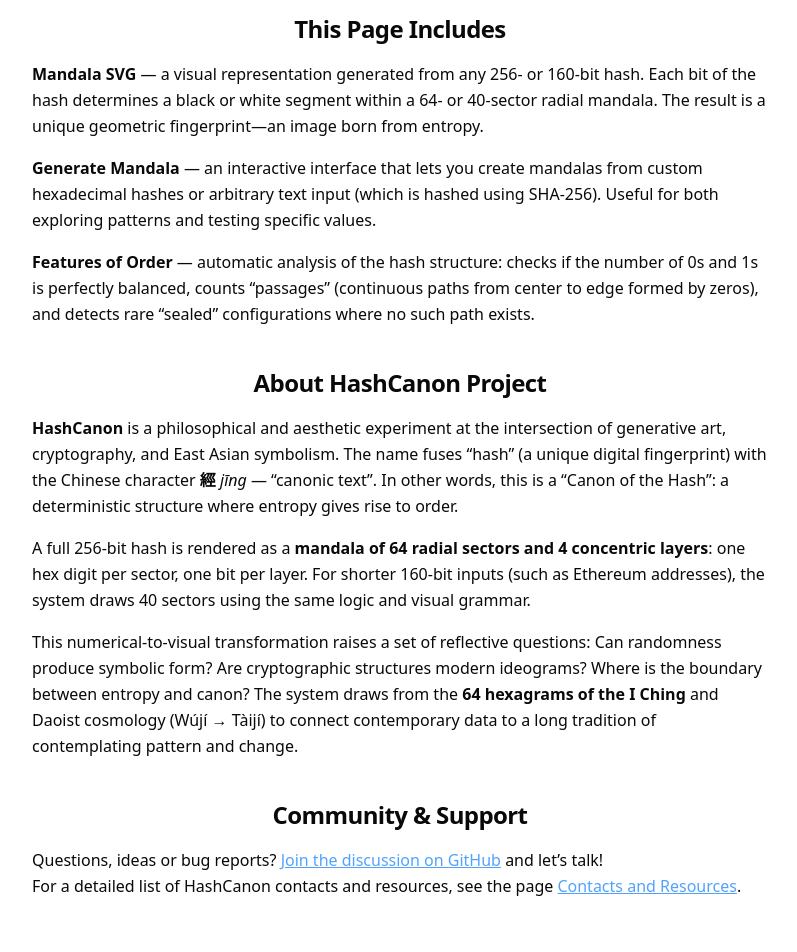
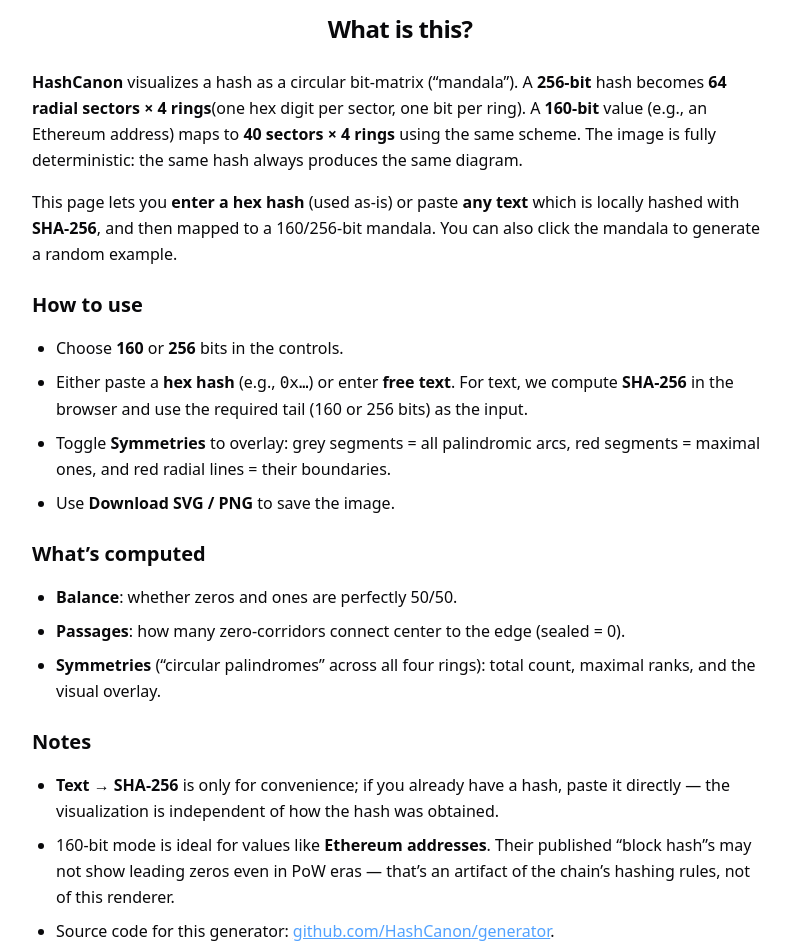
Before and after one commit to HashCanon/generator, a React (Vite) app: page / in a window 1280 px wide. Shown: the part 1440-2392 px from the top of the page, without its empty margins (240-1037 px from the left). Before the commit the page ends 2371 px from the top, so only its background shows below. Built offline with nearby package versions, Linux system fonts and the light colour scheme.

Commit message:
feat(ui): merge About & Includes into single InfoSection; add simple “How to use / What’s computed / Notes”; link to resources hub & generator repo

```diff
--- a/src/App.tsx
+++ b/src/App.tsx
@@ -8,8 +8,7 @@ import {
 } from './utils/mandala';
 import { ContactBlock } from './components/ContactBlock';
 import { MandalaControls } from './components/MandalaControls';
-import AboutSection from './components/AboutSection';
-import IncludesSection from './components/IncludesSection';
+import InfoSection from './components/InfoSection';
 import { useResponsiveSvg } from './hooks/useResponsiveSvg';
 import FeaturesSection from './components/FeaturesSection';
 import { useAutoThemeClass } from './hooks/useAutoThemeClass'
@@ -108,8 +107,7 @@ function App() {
           onGenerate={handleGenerate}
           showSymmetries={showSymmetries}
         />
-        <IncludesSection />
-        <AboutSection />
+        <InfoSection />
         <ContactBlock />
       </main>
     </>
--- a/src/components/AboutSection.tsx
+++ /dev/null
@@ -1,36 +0,0 @@
-// src/components/AboutSection.tsx
-
-export default function AboutSection() {
-  return (
-    <main className="space-y-4 mt-10">
-      <h2 className="text-center text-2xl font-semibold tracking-tight">
-        About HashCanon Project
-      </h2>
-
-      <div className="space-y-4 text-base leading-relaxed">
-        <p>
-          <strong>HashCanon</strong> is a philosophical and aesthetic
-          experiment at the intersection of generative art, cryptography, and East Asian symbolism.
-          The name fuses “hash” (a unique digital fingerprint) with the Chinese character{" "}
-          <strong>經</strong> <em>jīng</em> — “canonic text”. In other
-          words, this is a “Canon of the Hash”: a deterministic structure where entropy gives rise to order.
-        </p>
-
-        <p>
-          A full 256-bit hash is rendered as a{" "}
-          <strong>mandala of 64 radial sectors and 4 concentric layers</strong>
-          : one hex digit per sector, one bit per layer. For shorter 160-bit inputs (such as Ethereum addresses),
-          the system draws 40 sectors using the same logic and visual grammar.
-        </p>
-
-        <p>
-          This numerical-to-visual transformation raises a set of reflective questions:
-          Can randomness produce symbolic form? Are cryptographic structures modern ideograms?
-          Where is the boundary between entropy and canon? The system draws from the{" "}
-          <strong>64 hexagrams of the I&nbsp;Ching</strong> and Daoist
-          cosmology (Wújí → Tàijí) to connect contemporary data to a long tradition of contemplating pattern and change.
-        </p>
-      </div>
-    </main>
-  )
-}
--- a/src/components/IncludesSection.tsx
+++ /dev/null
@@ -1,30 +0,0 @@
-// src/components/IncludesSection.tsx
-
-export default function IncludesSection() {
-  return (
-    <main className="space-y-4 mt-10">
-      <h2 className="text-center text-2xl font-semibold tracking-tight">
-        This Page Includes
-      </h2>
-      <div className="space-y-4 text-base leading-relaxed">
-        <p>
-          <strong>Mandala SVG</strong> — a visual representation
-          generated from any 256- or 160-bit hash. Each bit of the hash determines a black or
-          white segment within a 64- or 40-sector radial mandala. The result is a unique geometric
-          fingerprint—an image born from entropy.
-        </p>
-        <p>
-          <strong>Generate Mandala</strong> — an interactive interface
-          that lets you create mandalas from custom hexadecimal hashes or arbitrary text input
-          (which is hashed using SHA-256). Useful for both exploring patterns and testing specific values.
-        </p>
-        <p>
-          <strong>Features of Order</strong> — automatic analysis of the
-          hash structure: checks if the number of 0s and 1s is perfectly balanced, counts “passages”
-          (continuous paths from center to edge formed by zeros), and detects rare “sealed”
-          configurations where no such path exists.
-        </p>
-      </div>
-    </main>
-  )
-}
--- /dev/null
+++ b/src/components/InfoSection.tsx
@@ -0,0 +1,81 @@
+// src/components/InfoSection.tsx
+export default function InfoSection() {
+  return (
+    <section className="space-y-6 mt-10">
+      <h2 className="text-center text-2xl font-semibold tracking-tight">
+        What is this?
+      </h2>
+      <div className="space-y-4 text-base leading-relaxed">
+        <p>
+          <strong>HashCanon</strong> visualizes a hash as a circular bit-matrix (“mandala”).
+          A <strong>256-bit</strong> hash becomes <strong>64 radial sectors × 4 rings</strong>
+          (one hex digit per sector, one bit per ring). A <strong>160-bit</strong> value
+          (e.g., an Ethereum address) maps to <strong>40 sectors × 4 rings</strong> using the same scheme.
+          The image is fully deterministic: the same hash always produces the same diagram.
+        </p>
+
+        <p>
+          This page lets you <strong>enter a hex hash</strong> (used as-is) or paste
+          <strong> any text</strong> which is locally hashed with <strong>SHA-256</strong>,
+          and then mapped to a 160/256-bit mandala. You can also click the mandala to generate a random example.
+        </p>
+
+        <h3 className="text-xl font-semibold mt-6">How to use</h3>
+        <ul className="list-disc pl-6 space-y-2">
+          <li>
+            Choose <strong>160</strong> or <strong>256</strong> bits in the controls.
+          </li>
+          <li>
+            Either paste a <strong>hex hash</strong> (e.g., <code>0x…</code>) or enter <strong>free text</strong>.
+            For text, we compute <strong>SHA-256</strong> in the browser and use the required tail
+            (160 or 256 bits) as the input.
+          </li>
+          <li>
+            Toggle <strong>Symmetries</strong> to overlay: grey segments = all palindromic arcs,
+            red segments = maximal ones, and red radial lines = their boundaries.
+          </li>
+          <li>
+            Use <strong>Download SVG / PNG</strong> to save the image.
+          </li>
+        </ul>
+
+        <h3 className="text-xl font-semibold mt-6">What’s computed</h3>
+        <ul className="list-disc pl-6 space-y-2">
+          <li>
+            <strong>Balance</strong>: whether zeros and ones are perfectly 50/50.
+          </li>
+          <li>
+            <strong>Passages</strong>: how many zero-corridors connect center to the edge (sealed = 0).
+          </li>
+          <li>
+            <strong>Symmetries</strong> (“circular palindromes” across all four rings):
+            total count, maximal ranks, and the visual overlay.
+          </li>
+        </ul>
+
+        <h3 className="text-xl font-semibold mt-6">Notes</h3>
+        <ul className="list-disc pl-6 space-y-2">
+          <li>
+            <strong>Text → SHA-256</strong> is only for convenience; if you already have a hash,
+            paste it directly — the visualization is independent of how the hash was obtained.
+          </li>
+          <li>
+            160-bit mode is ideal for values like <strong>Ethereum addresses</strong>.
+            Their published “block hash”s may not show leading zeros even in PoW eras — that’s an artifact of the chain’s hashing rules, not of this renderer.
+          </li>
+          <li>
+            Source code for this generator:
+            <a
+              href="https://github.com/HashCanon/generator"
+              target="_blank"
+              rel="noreferrer"
+              className="text-blue-400 underline hover:text-blue-600 ml-1"
+            >
+              github.com/HashCanon/generator
+            </a>.
+          </li>
+        </ul>
+      </div>
+    </section>
+  );
+}
```
